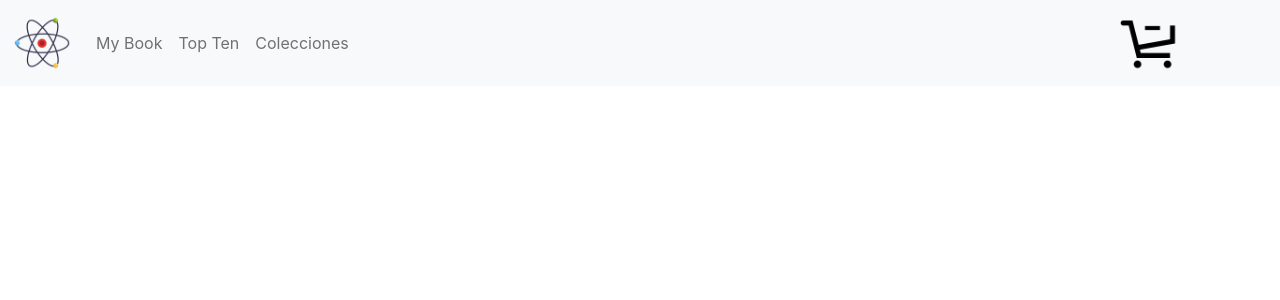
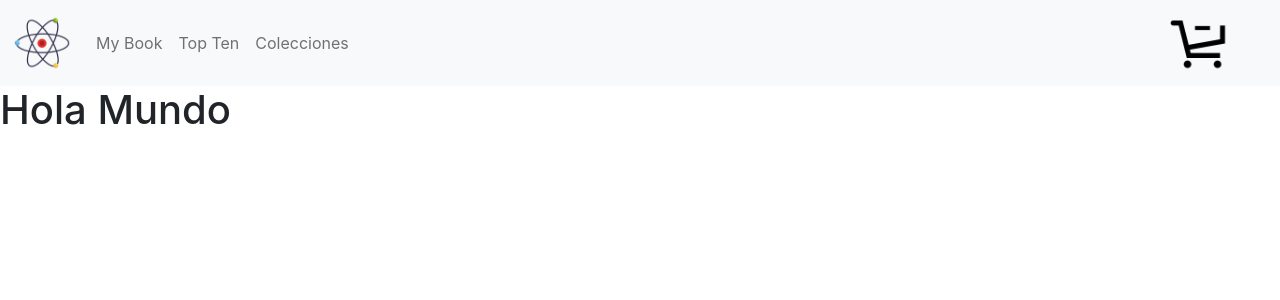
Before and after one commit to VeroVipputo/mybook, a React (Create React App) app: page / in a window 1280 px wide. Shown: the top 300 px of the page. Built offline with nearby package versions, Linux system fonts and the light colour scheme.

Commit message:
Nuevos Estilos

```diff
--- a/src/App.css
+++ b/src/App.css
@@ -1,4 +1,4 @@
 
 .cart{
-    margin-right: 100px;
+    margin-right: 50px;
   }
--- a/src/App.js
+++ b/src/App.js
@@ -5,6 +5,7 @@ import Home from './components/pages/Home';
 import TopTen from './components/pages/TopTen';
 import Colecciones from './components/pages/Colecciones';
 import CartWidget from './components/CartWidget';
+import ItemListContainer from './components/ItemListContainer';
 
 
 
@@ -13,7 +14,7 @@ function App() {
     <div className='App'>
       <Router>
         <NavBar/>
-
+        <ItemListContainer/>
       </Router>
     </div>
   );
--- /dev/null
+++ b/src/components/ItemListContainer.js
@@ -0,0 +1,9 @@
+import React from 'react';
+
+function Greeting (props) {
+    return(
+        <h1>Hola Mundo</h1>
+    );
+}
+
+export default Greeting;
--- a/src/components/NavBar.js
+++ b/src/components/NavBar.js
@@ -1,7 +1,7 @@
 import React from 'react';
 import {Link} from 'react-router-dom';
 import CartWidget from './CartWidget';
-
+import ItemListContainer from './ItemListContainer';
 
 const NavBar = () => {
   return (
--- a/src/index.js
+++ b/src/index.js
@@ -3,7 +3,7 @@ import ReactDOM from 'react-dom';
 import './index.css';
 import App from './App';
 import reportWebVitals from './reportWebVitals';
-import {elementos} from './components/pages/itemList';
+
 
 ReactDOM.render(
   <React.StrictMode>
@@ -16,4 +16,3 @@ ReactDOM.render(
 // to log results (for example: reportWebVitals(console.log))
 // or send to an analytics endpoint. Learn more: https://bit.ly/CRA-vitals
 reportWebVitals();
-console.log(elementos);
```
Also changed, not shown: 1 other file (tests, documents, lock files or other folders).
